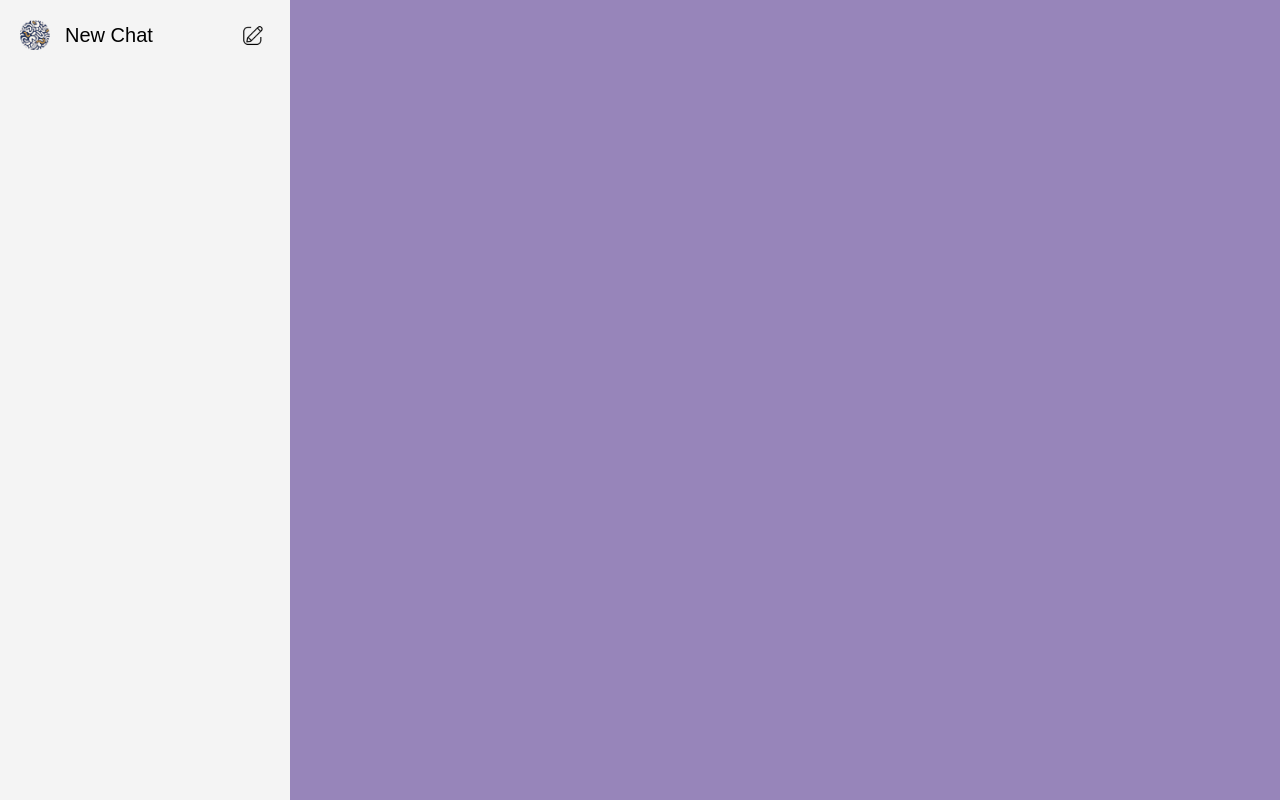
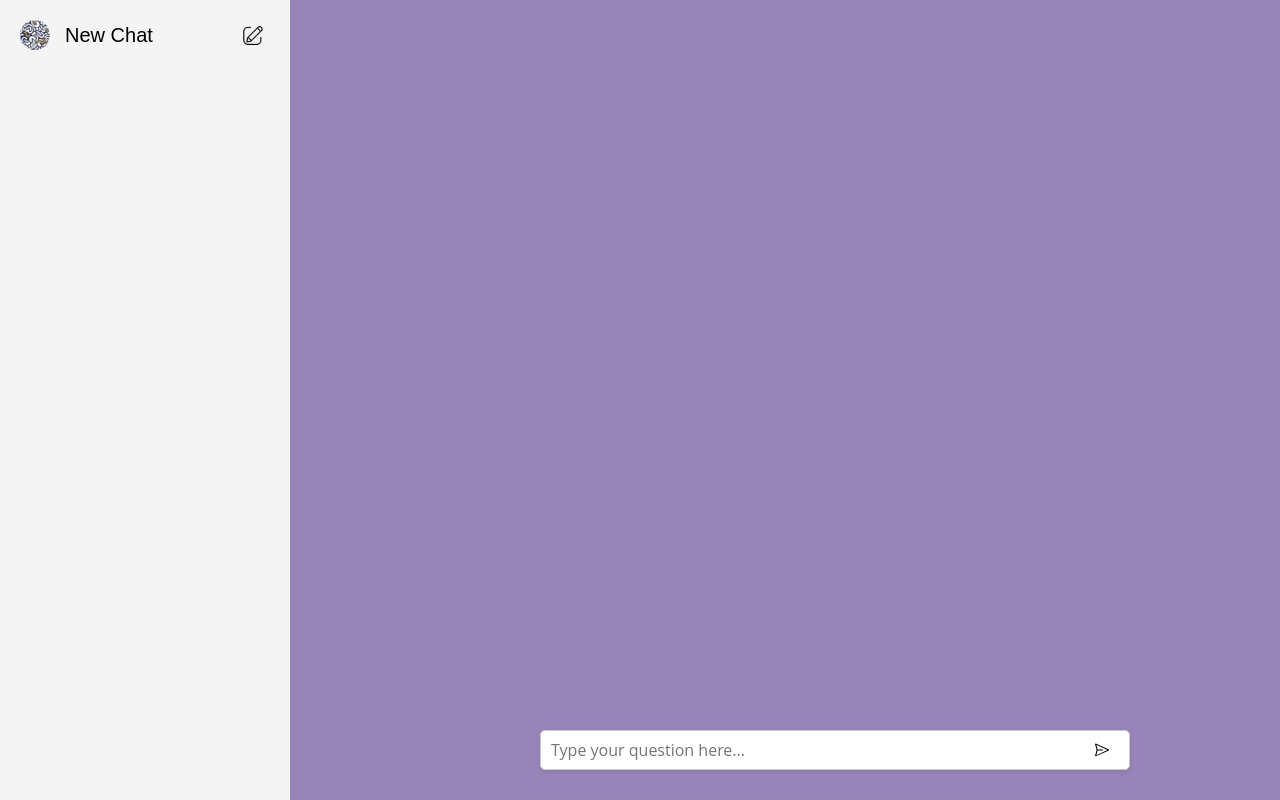
Before and after one commit to RutikKulkarni/BotAI, a React (Create React App) app: page / in a window 1280 px wide. Built offline with nearby package versions, Linux system fonts and the light colour scheme.

Commit message:
Chat window visible for all & if user not in active conversation then QuestonAskField will create new conversation for that

```diff
--- a/src/components/ChatWindow/ChatWindow.jsx
+++ b/src/components/ChatWindow/ChatWindow.jsx
@@ -4,7 +4,7 @@ import styles from "./ChatWindow.module.css";
 import UserIcon from "../../assets/user-icon.png";
 import AiIcon from "../../assets/ai-icon.png";
 
-const ChatWindow = ({ conversationId }) => {
+const ChatWindow = ({ conversationId, onAskQuestion }) => {
   const [messages, setMessages] = useState([]);
   const messageContainerRef = useRef(null);
 
@@ -15,7 +15,6 @@ const ChatWindow = ({ conversationId }) => {
   }, [conversationId]);
 
   useEffect(() => {
-    // Scroll to bottom of the message container when messages change
     if (messageContainerRef.current) {
       messageContainerRef.current.scrollTop =
         messageContainerRef.current.scrollHeight;
@@ -23,11 +22,15 @@ const ChatWindow = ({ conversationId }) => {
   }, [messages]);
 
   const handleAskQuestion = (question) => {
-    const conversations = require("../../data/conversations.json");
-    const answer = conversations.find(
+    if (!conversationId) {
+      onAskQuestion(question);
+    } else {
+      const conversationsData = require("../../data/conversations.json");
+      const answer = conversationsData.find(
         (conversation) => conversation.question === question
       )?.response;
-    const newMessages = [
+
+      const updatedMessages = [
         ...messages,
         { text: question, sender: "User" },
         {
@@ -35,11 +38,13 @@ const ChatWindow = ({ conversationId }) => {
           sender: "AI",
         },
       ];
-    setMessages(newMessages);
+
+      setMessages(updatedMessages);
       localStorage.setItem(
         `conversation_${conversationId}`,
-      JSON.stringify(newMessages)
+        JSON.stringify(updatedMessages)
       );
+    }
   };
 
   return (
--- a/src/components/Main.jsx
+++ b/src/components/Main.jsx
@@ -10,6 +10,11 @@ const Main = () => {
     const savedConversations =
       JSON.parse(localStorage.getItem("savedConversations")) || [];
     setConversations(savedConversations);
+
+    const savedActiveConversation = localStorage.getItem("activeConversation");
+    if (savedActiveConversation) {
+      setActiveConversation(parseInt(savedActiveConversation));
+    }
   }, []);
 
   useEffect(() => {
@@ -18,6 +23,7 @@ const Main = () => {
 
   const handleSelectConversation = (conversation) => {
     setActiveConversation(conversation.id);
+    localStorage.setItem("activeConversation", conversation.id);
   };
 
   const handleStartNewConversation = () => {
@@ -26,9 +32,11 @@ const Main = () => {
     const newConversation = {
       id: newConversationId,
       title: newConversationTitle,
+      messages: [],
     };
     setConversations([...conversations, newConversation]);
     setActiveConversation(newConversationId);
+    localStorage.setItem("activeConversation", newConversationId);
   };
 
   const handleDeleteConversation = (conversationId) => {
@@ -43,14 +51,64 @@ const Main = () => {
 
     if (activeConversation === conversationId) {
       setActiveConversation(null);
+      localStorage.removeItem("activeConversation");
     }
   };
 
   const handleRenameConversation = (conversationId, newTitle) => {
-    setConversations(prevConversations =>
-      prevConversations.map(conversation =>
-        conversation.id === conversationId ? { ...conversation, title: newTitle } : conversation
+    setConversations((prevConversations) =>
+      prevConversations.map((conversation) =>
+        conversation.id === conversationId
+          ? { ...conversation, title: newTitle }
+          : conversation
       )
+    );
+  };
+
+  const handleAskQuestionInActiveConversation = (question) => {
+    if (activeConversation) {
+      handleAskQuestion(question, activeConversation);
+    } else {
+      const newConversationId = Date.now();
+      const newConversationTitle = `Conversation ${conversations.length + 1}`;
+      const newConversation = {
+        id: newConversationId,
+        title: newConversationTitle,
+        messages: [],
+      };
+      setConversations([...conversations, newConversation]);
+      setActiveConversation(newConversationId);
+      localStorage.setItem("activeConversation", newConversationId);
+      handleAskQuestion(question, newConversationId);
+    }
+  };
+
+  const handleAskQuestion = (question, conversationId) => {
+    const conversationsData = require("../data/conversations.json");
+    const answer = conversationsData.find(
+      (conversation) => conversation.question === question
+    )?.response;
+
+    const updatedMessages = [
+      ...(JSON.parse(localStorage.getItem(`conversation_${conversationId}`)) ||
+        []),
+      { text: question, sender: "User" },
+      {
+        text: answer || "Sorry, I don't have an answer for that.",
+        sender: "AI",
+      },
+    ];
+
+    setConversations((prevConversations) =>
+      prevConversations.map((conversation) =>
+        conversation.id === conversationId
+          ? { ...conversation, messages: updatedMessages }
+          : conversation
+      )
+    );
+    localStorage.setItem(
+      `conversation_${conversationId}`,
+      JSON.stringify(updatedMessages)
     );
   };
 
@@ -63,7 +121,10 @@ const Main = () => {
         onDeleteConversation={handleDeleteConversation}
         onRenameConversation={handleRenameConversation}
       />
-      {activeConversation && <ChatWindow conversationId={activeConversation} />}
+      <ChatWindow
+        conversationId={activeConversation}
+        onAskQuestion={handleAskQuestionInActiveConversation}
+      />
     </div>
   );
 };
```
Lines whose indentation alone changed are shown as unchanged.
